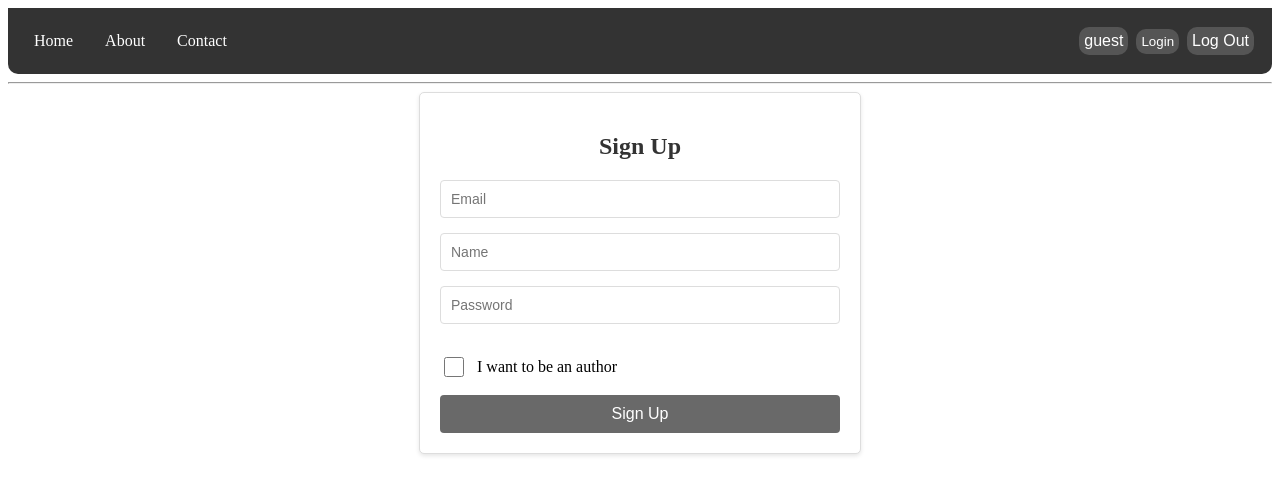
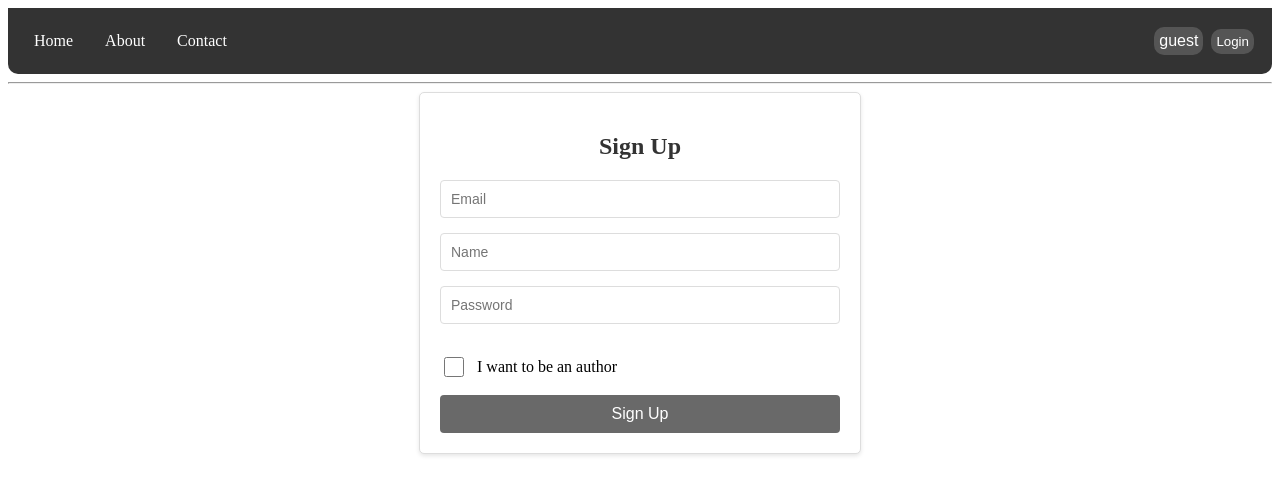
Before and after one commit to MrJustMeDahl/RecipeFrontend, a React (Vite) app: page /signup in a window 1280 px wide. Shown: the top 494 px of the page. Built offline with nearby package versions, Linux system fonts and the light colour scheme.

Commit message:
Changed login/logout button in navbar

```diff
--- a/src/components/Navbar.jsx
+++ b/src/components/Navbar.jsx
@@ -2,8 +2,11 @@ import React, { useState } from "react";
 import "../styling/Navbar.css";
 import { Link } from 'react-router-dom';
 import Modal from "./Modal";
+import loginFacade from "../facade/loginFacade";
 
 const Navbar = () => {
+
+  const { logout, isLoggedIn } = loginFacade;
 
   const initialUser = {
     username: "guest",
@@ -20,6 +23,7 @@ const Navbar = () => {
 
   const handleLogout = () => {
     setCurrentUser(initialUser);
+    logout();
   };
 
   return (
@@ -65,6 +69,8 @@ const Navbar = () => {
           )}
         </button>
 
+        {!isLoggedIn() ? (
+        <div>
           <button className="nav-button-modal" onClick={() => setIsModalOpen(true)}>Login</button>
 
           <Modal open={isModalOpen} onClose={() => setIsModalOpen(false)}>
@@ -78,7 +84,12 @@ const Navbar = () => {
               <Link to="/signup">Sign Up</Link>
             </div>
           </Modal>
+        </div>
+        ) : (
+        <div>
           <button className="nav-button" onClick={handleLogout}>Log Out</button>
+        </div>
+        )}
       </div>
       </div>
   );
--- a/src/components/SignUp.jsx
+++ b/src/components/SignUp.jsx
@@ -1,8 +1,10 @@
 import React, { useState } from "react";
 import "../styling/SignUp.css";
 import loginFacade from "../facade/loginFacade";
+import { useNavigate } from "react-router-dom";
 
 const SignUp = () => {
+    const navigate = useNavigate();
 
     const { register } = loginFacade;
 
@@ -26,6 +28,7 @@ const SignUp = () => {
         name: "",
         password: "",
     });
+    navigate('/');
  };
 
  const handleInputChange = (event) => {
@@ -68,8 +71,7 @@ const SignUp = () => {
                     checked={newUser.isAuthor}
                     onChange={handleChekboxChange}
                 /> I want to be an author</div>
-
-            <button type="submit">Sign Up</button>
+                <button type="submit">Sign Up</button>
         </form>
     </div>
     );
```
Also changed, not shown: src/main.jsx (indentation only). Lines whose indentation alone changed are shown as unchanged.
